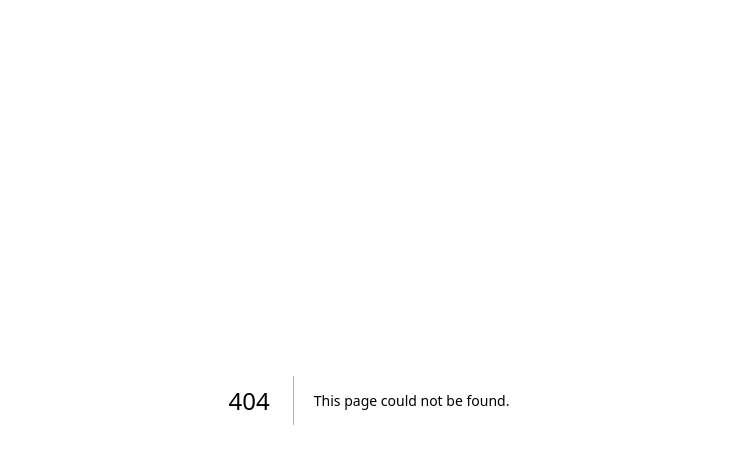
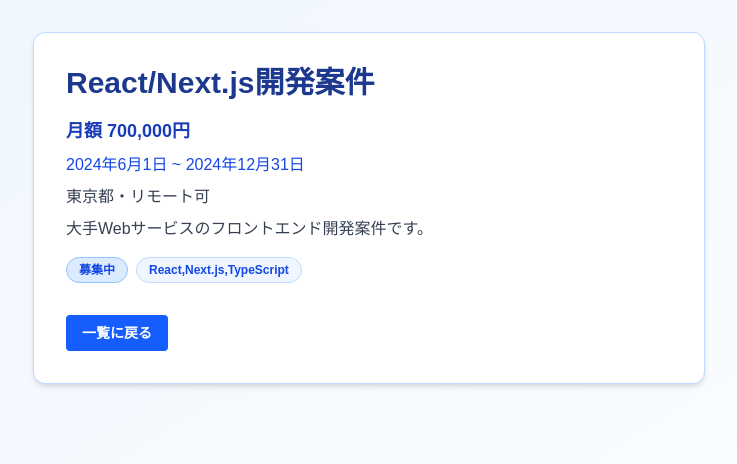
Before and after one commit to jaganoer-works/ses-portal, a Next.js app in the folder ses-app/: page /project/1a111111-1111-1111-1111-111111111111 in a window 1280 px wide. Before the commit this address had no page. Shown: the top 464 px of the page, without its empty margins (271-1008 px from the left). Built offline with nearby package versions, Linux system fonts and the light colour scheme.

Commit message:
feat: プロジェクト詳細ページを新規作成し、ダミーデータを表示する機能を追加

```diff
--- /dev/null
+++ b/ses-app/src/app/project/[id]/page.tsx
@@ -0,0 +1,79 @@
+import Link from "next/link";
+import { notFound } from "next/navigation";
+
+const dummyProjects = [
+  {
+    id: '1a111111-1111-1111-1111-111111111111',
+    title: 'React/Next.js開発案件',
+    price: 700000,
+    periodStart: '2024-06-01',
+    periodEnd: '2024-12-31',
+    skills: 'React,Next.js,TypeScript',
+    location: '東京都・リモート可',
+    description: '大手Webサービスのフロントエンド開発案件です。',
+    status: '募集中',
+  },
+  {
+    id: '2b222222-2222-2222-2222-222222222222',
+    title: 'AWSインフラ構築案件',
+    price: 800000,
+    periodStart: '2024-07-01',
+    periodEnd: '2025-01-31',
+    skills: 'AWS,Terraform,CI/CD',
+    location: 'フルリモート',
+    description: 'クラウドインフラの設計・構築・運用案件です。',
+    status: '募集中',
+  },
+  {
+    id: '3c333333-3333-3333-3333-333333333333',
+    title: 'Pythonデータ分析案件',
+    price: 650000,
+    periodStart: '2024-06-15',
+    periodEnd: '2024-09-30',
+    skills: 'Python,Pandas,SQL',
+    location: '大阪府・一部リモート',
+    description: '製造業向けデータ分析・可視化案件です。',
+    status: '募集中',
+  },
+];
+
+function formatDateJp(dateStr: string) {
+  const d = new Date(dateStr);
+  return `${d.getFullYear()}年${d.getMonth() + 1}月${d.getDate()}日`;
+}
+
+interface ProjectDetailPageProps {
+  params: { id: string };
+}
+
+export default function ProjectDetailPage({ params }: ProjectDetailPageProps) {
+  const project = dummyProjects.find((p) => p.id === params.id);
+
+  if (!project) {
+    return (
+      <main className="p-8 min-h-screen bg-gradient-to-br from-blue-50 to-white flex flex-col items-center justify-center">
+        <h1 className="text-2xl font-bold text-blue-900 mb-4">案件が見つかりません</h1>
+        <Link href="/project" className="px-4 py-2 bg-blue-600 text-white rounded font-bold hover:bg-blue-700 transition text-sm">一覧に戻る</Link>
+      </main>
+    );
+  }
+
+  return (
+    <main className="p-8 min-h-screen bg-gradient-to-br from-blue-50 to-white">
+      <div className="max-w-2xl mx-auto bg-white border border-blue-200 rounded-xl shadow-md p-8">
+        <h1 className="text-3xl font-bold text-blue-900 mb-4">{project.title}</h1>
+        <div className="mb-2 text-blue-800 font-semibold text-lg">月額 {project.price.toLocaleString()}円</div>
+        <div className="mb-2 text-blue-700 text-base">
+          {formatDateJp(project.periodStart)} ~ {formatDateJp(project.periodEnd)}
+        </div>
+        <div className="mb-2 text-gray-700">{project.location}</div>
+        <div className="mb-4 text-gray-700 whitespace-pre-line break-words">{project.description}</div>
+        <div className="mb-4 flex items-center gap-2">
+          <span className="inline-block px-3 py-1 text-xs font-bold rounded-full bg-blue-100 text-blue-700 border border-blue-300">{project.status}</span>
+          <span className="inline-block px-3 py-1 text-xs rounded-full bg-blue-50 text-blue-700 border border-blue-200 font-semibold">{project.skills}</span>
+        </div>
+        <Link href="/project" className="mt-4 inline-block px-4 py-2 bg-blue-600 text-white rounded font-bold hover:bg-blue-700 transition text-sm">一覧に戻る</Link>
+      </div>
+    </main>
+  );
+}
```
